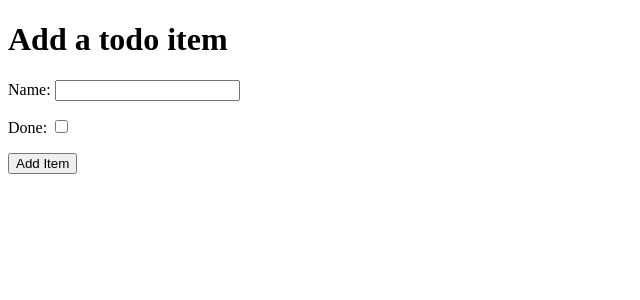
After one commit to hammad25/fsf-hello-django, a Django app: page /add in a window 1280 px wide. The commit adds this page. Shown: the top 300 px of the page, without its empty margins (0-640 px from the left). Run offline with Django 3.2, Linux system fonts and the light colour scheme.

Commit message:
Create Item, > template add_item.html ,form, mehtod/action/name > views.py > add_items() > urls.py> {%csrt_token%} > views.py, to create name/done using the form, Item.objects.create()

```diff
--- a/django_todo/urls.py
+++ b/django_todo/urls.py
@@ -15,9 +15,11 @@ Including another URLconf
 """
 from django.contrib import admin
 from django.urls import path
-from todo.views import get_todo_list
+from todo.views import get_todo_list, add_item
 
 urlpatterns = [
     path('admin/', admin.site.urls),
-    path('', get_todo_list, name='get_todo_list')
+    path('', get_todo_list, name='get_todo_list'),
+    path('add', add_item, name='add')
+
 ]
--- /dev/null
+++ b/todo/templates/todo/add_item.html
@@ -0,0 +1,38 @@
+<!DOCTYPE html>
+<html lang="en">
+
+<head>
+    <meta charset="UTF-8">
+    <meta http-equiv="X-UA-Compatible" content="IE=edge">
+    <meta name="viewport" content="width=device-width, initial-scale=1.0">
+    <title>Document</title>
+</head>
+
+<body>
+    <h1>Add a todo item</h1>
+
+    <form method="POST" action="add">
+        {% csrf_token %}
+        <div>
+            <p>
+                <label for="id_name">Name:</label>
+                <input type="text" id="id_name" name="item_name">
+            </p>
+        </div>
+        <div>
+            <p>
+                <label for="id_done">Done:</label>
+                <input type="checkbox" id="id_done" name="done">
+            </p>
+        </div>
+        <div>
+            <p>
+                <button type="submit">Add Item</button>
+            </p>
+        </div>
+    </form>
+
+
+</body>
+
+</html>
--- a/todo/templates/todo/todo_list.html
+++ b/todo/templates/todo/todo_list.html
@@ -26,6 +26,7 @@
         </tr>
         {% endfor %}
     </table>
+    <a href="/add">Add an Item</a>
 
 </body>
 
--- a/todo/views.py
+++ b/todo/views.py
@@ -1,4 +1,4 @@
-from django.shortcuts import render
+from django.shortcuts import render, redirect
 from .models import Item
 
 
@@ -11,3 +11,12 @@ def get_todo_list(request):
         'items': items
     }
     return render(request, 'todo/todo_list.html', context)
+
+def add_item(request):
+    if request.method == "POST":
+        name = request.POST.get('item_name')
+        done = 'done' in request.POST
+        Item.objects.create(name=name, done=done)
+
+        return redirect('get_todo_list')
+    return render(request, 'todo/add_item.html')
```
Also changed, not shown: db.sqlite3.
